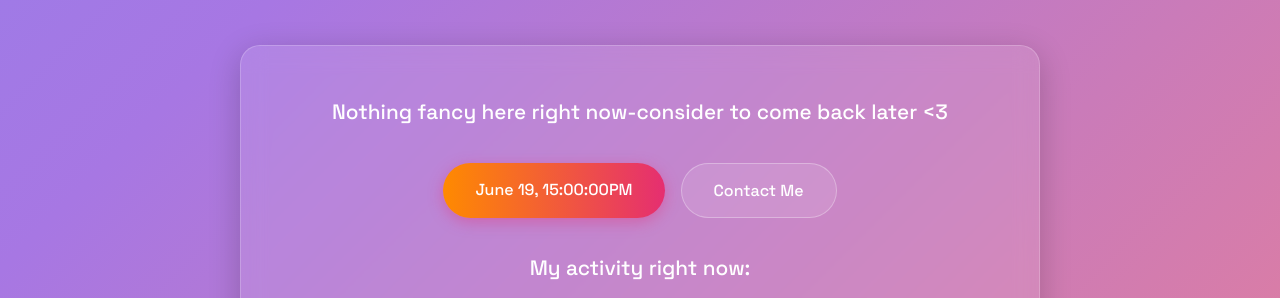
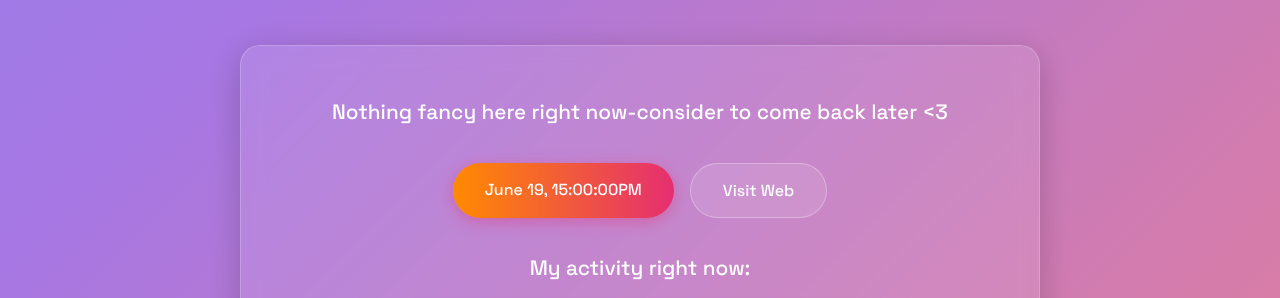
Before and after one commit to oaxylf/oaxylf.github.io, a plain HTML site: page index.html in a window 1280 px wide. Shown: the part 150-448 px from the top of the page. Drawn offline with Linux system fonts and the light colour scheme.

Commit message:
Update some texts

```diff
--- a/index.html
+++ b/index.html
@@ -21,8 +21,8 @@
             <div class="glass-card">
                 <p>Nothing fancy here right now-consider to come back later <3</p>
                 <div class="button-group">
-                    <a href="#" class="btn btn-primary">June 19, 15:00:00PM</a>
-                    <a href="#" class="btn btn-secondary">Contact Me</a>
+                    <a href="error.html" class="btn btn-primary">June 19, 15:00:00PM</a>
+                    <a href="error.html" class="btn btn-secondary">Visit Web</a>
                 </div>
                 <p>My activity right now:</p>
                 <div class="lanyard">
```
Also changed, not shown: error.html (added, +9 -0 lines), styles.css (line endings or trailing spaces).
